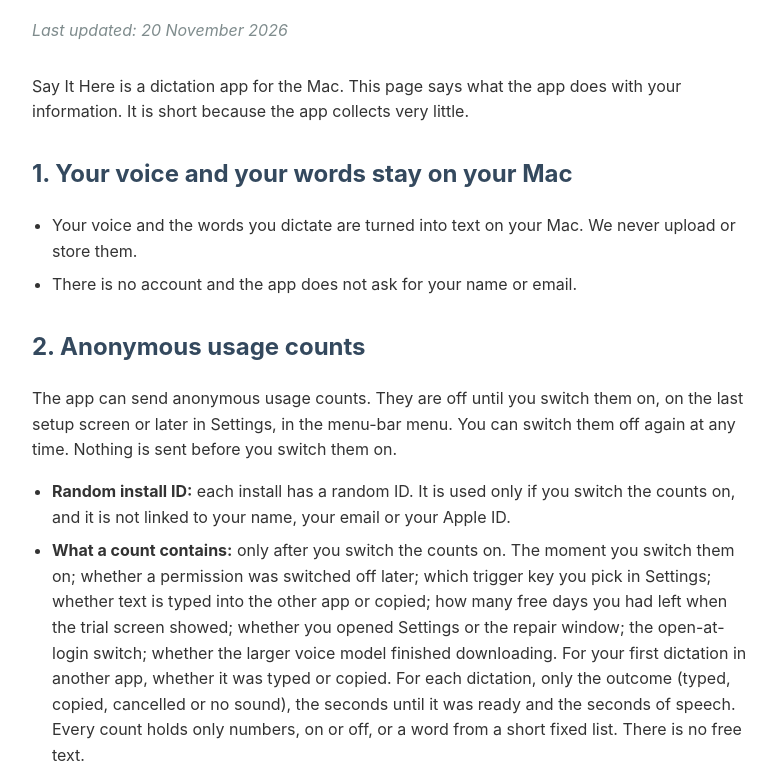
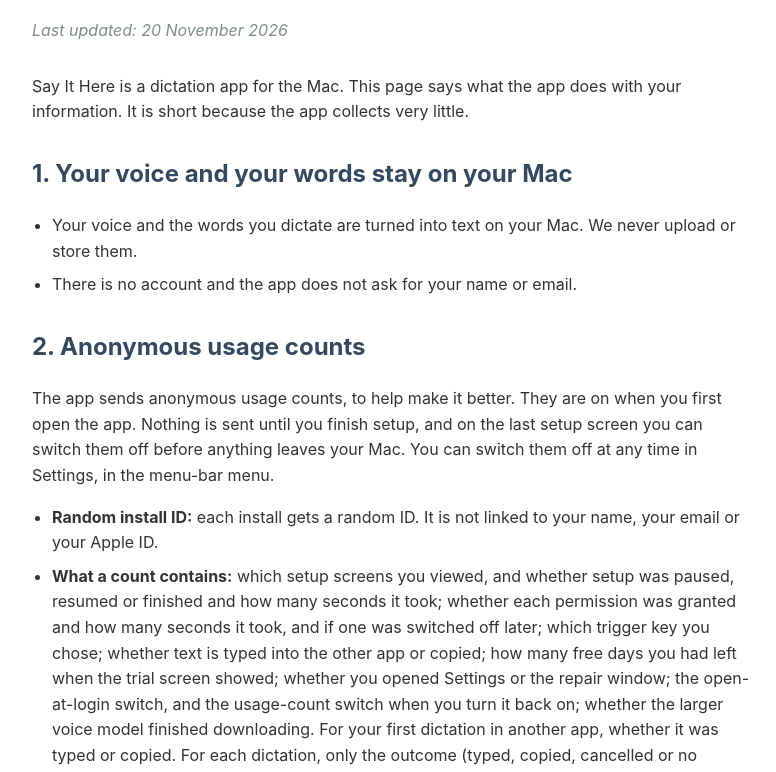
Before and after one commit to avgPolymath/SayItHere-Privacy-policy, a plain HTML site: page index.html in a window 1280 px wide. Shown: the part 148-920 px from the top of the page, without its empty margins (248-1024 px from the left). Drawn offline with Linux system fonts and the light colour scheme.

Commit message:
Privacy and support pages: usage counts are on by default, nothing sent until setup is finished
Co-Authored-By: Claude Sonnet 5.5 <noreply@anthropic.com>

```diff
--- a/index.html
+++ b/index.html
@@ -30,10 +30,10 @@ li { margin-bottom: 8px; }
 </ul>
 
 <h2>2. Anonymous usage counts</h2>
-<p>The app can send anonymous usage counts. They are off until you switch them on, on the last setup screen or later in Settings, in the menu-bar menu. You can switch them off again at any time. Nothing is sent before you switch them on.</p>
+<p>The app sends anonymous usage counts, to help make it better. They are on when you first open the app. Nothing is sent until you finish setup, and on the last setup screen you can switch them off before anything leaves your Mac. You can switch them off at any time in Settings, in the menu-bar menu.</p>
 <ul>
-<li><strong>Random install ID:</strong> each install has a random ID. It is used only if you switch the counts on, and it is not linked to your name, your email or your Apple ID.</li>
-<li><strong>What a count contains:</strong> only after you switch the counts on. The moment you switch them on; whether a permission was switched off later; which trigger key you pick in Settings; whether text is typed into the other app or copied; how many free days you had left when the trial screen showed; whether you opened Settings or the repair window; the open-at-login switch; whether the larger voice model finished downloading. For your first dictation in another app, whether it was typed or copied. For each dictation, only the outcome (typed, copied, cancelled or no sound), the seconds until it was ready and the seconds of speech. Every count holds only numbers, on or off, or a word from a short fixed list. There is no free text.</li>
+<li><strong>Random install ID:</strong> each install gets a random ID. It is not linked to your name, your email or your Apple ID.</li>
+<li><strong>What a count contains:</strong> which setup screens you viewed, and whether setup was paused, resumed or finished and how many seconds it took; whether each permission was granted and how many seconds it took, and if one was switched off later; which trigger key you chose; whether text is typed into the other app or copied; how many free days you had left when the trial screen showed; whether you opened Settings or the repair window; the open-at-login switch, and the usage-count switch when you turn it back on; whether the larger voice model finished downloading. For your first dictation in another app, whether it was typed or copied. For each dictation, only the outcome (typed, copied, cancelled or no sound), the seconds until it was ready and the seconds of speech. Every count holds only numbers, on or off, or a word from a short fixed list. There is no free text.</li>
 <li><strong>Never in a count:</strong> your audio, your words, what you type, or which app you were using.</li>
 <li><strong>Where the counts go:</strong> to PostHog, a product analytics service, hosted in the United States. They are kept for 12 months. PostHog's servers receive the IP address each count is sent from, but it is not stored with the count and no location is worked out from it.</li>
 </ul>
```
Also changed, not shown: support.html (+1 -1 lines).
